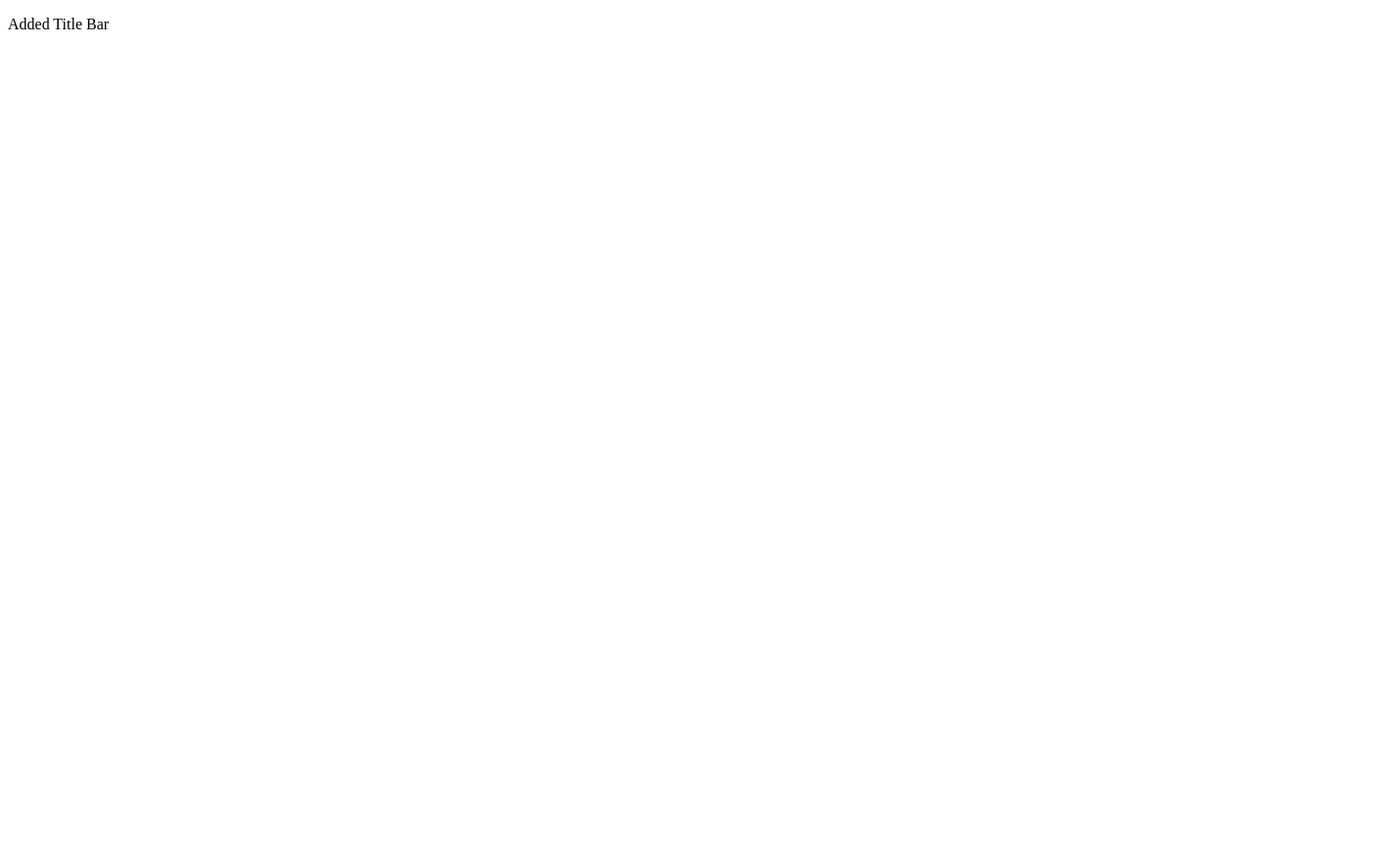
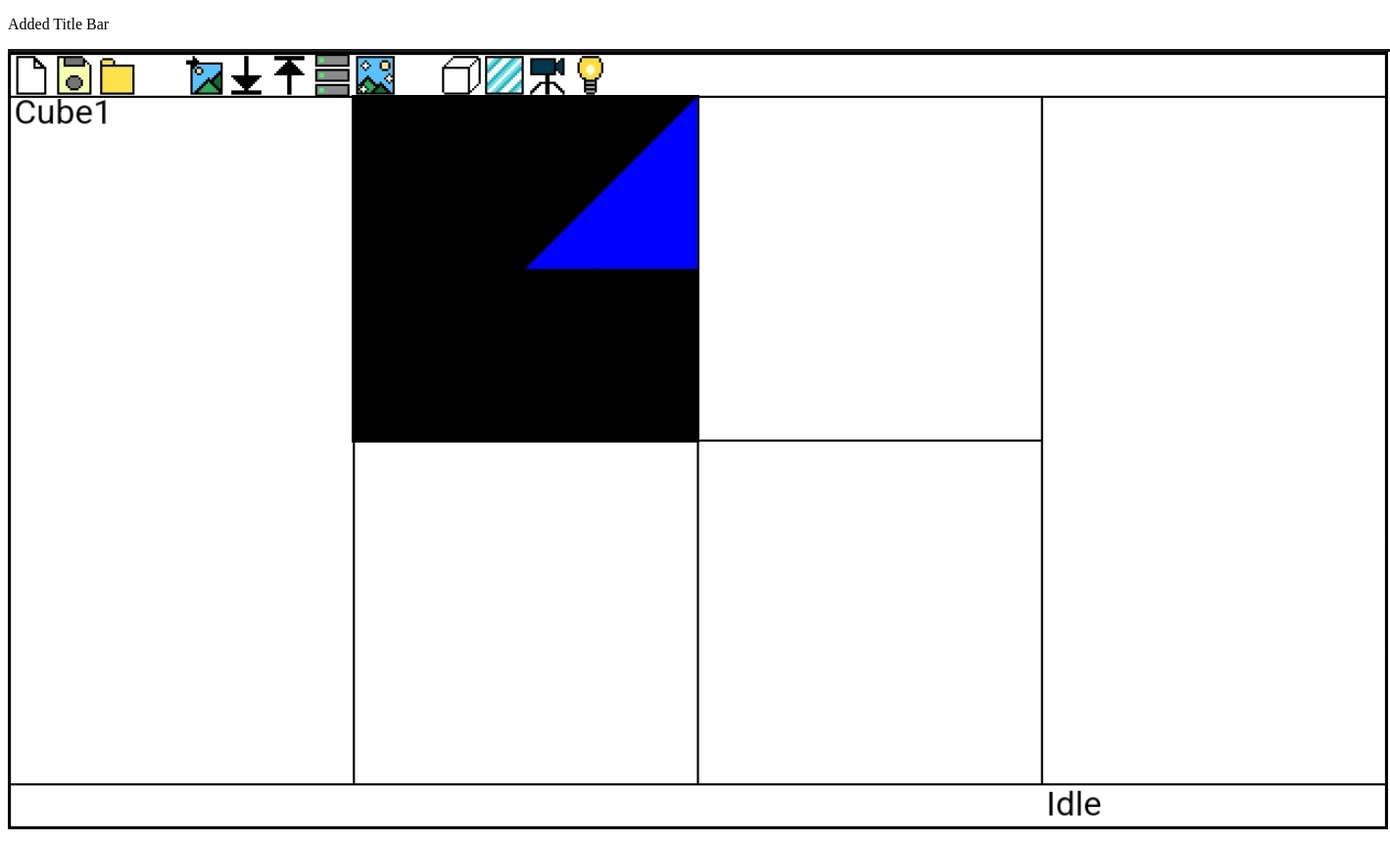
Before and after one commit to pupungeggang6/pupungeggang6.github.io, a plain HTML site: page Blog/20240805.html in a window 1280 px wide. Shown: the whole page at 98% size, 1419 px wide, since content can reach past the window. Before the commit the page ends 800 px from the top, so only its background shows below. Drawn offline with Linux system fonts and the light colour scheme.

Commit message:
Site Construction

```diff
--- a/Blog/20240805.html
+++ b/Blog/20240805.html
@@ -6,7 +6,7 @@
     <body>
         <div>
             <p>Added Title Bar</p>
-
+            <img src="Image/20240805_Screenshot.jpg"/>
         </div>
     </body>
 </html>
```
Also changed, not shown: Blog/Image/20240805_Screenshot.jpg (added).
